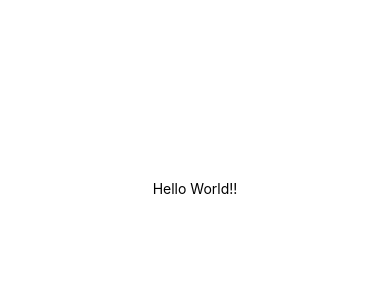
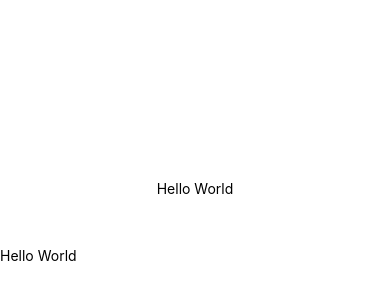
Before and after one commit to ryuzo111/react-native-study, a React Native app: screen / in a window 390 px wide. Shown: the part 220-520 px from the top of the page. Built offline with nearby package versions, Linux system fonts and the light colour scheme.

Commit message:
viewを変更

```diff
--- a/App.js
+++ b/App.js
@@ -116,10 +116,14 @@ import { Text, View} from 'react-native';
 
 export default class App extends Component {
   render() {
+    let message = 'Hello World';
     return (
       <View>
         <Text style={{padding:50, textAlign: 'center', paddingTop:400}}>
-          Hello World!!
+          {message}
+        </Text>
+        <Text>
+          {message}
         </Text>
       </View>
     );
```
